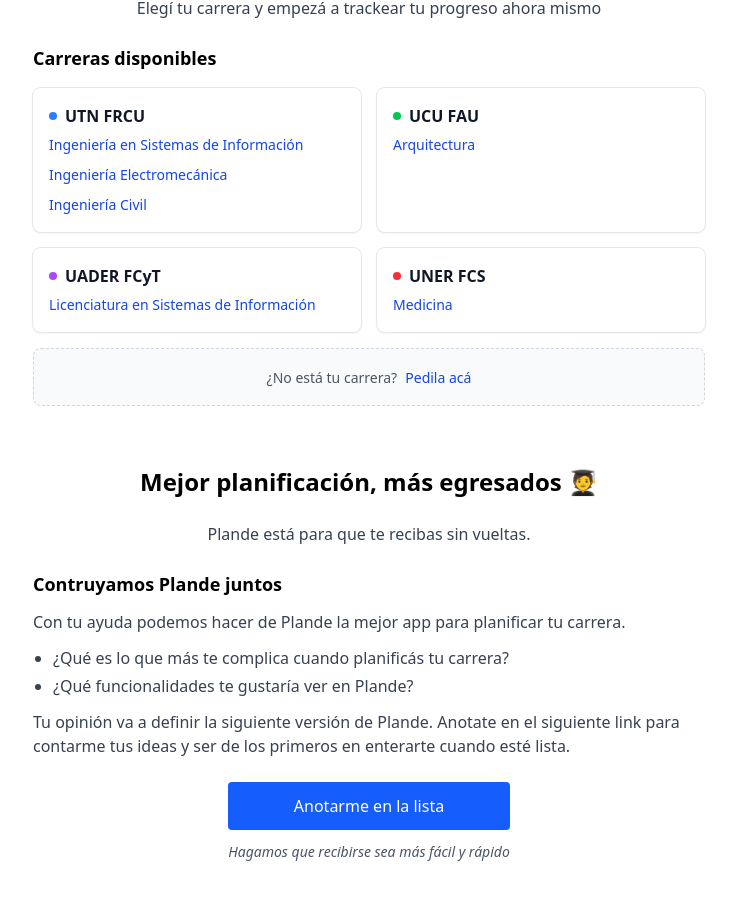
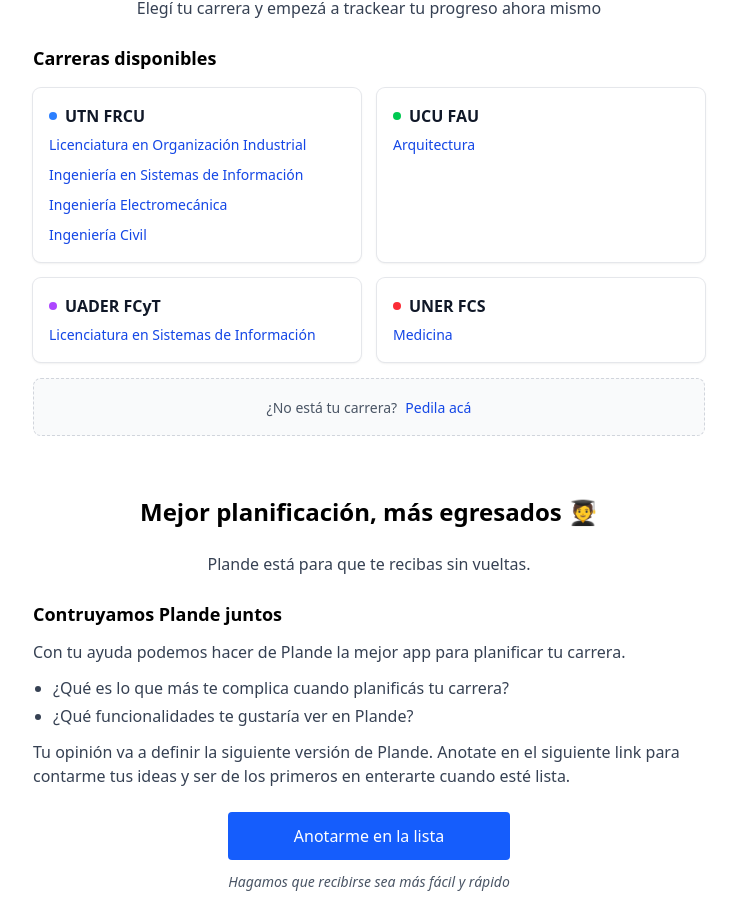
Before and after one commit to valentincostam/plande, a SvelteKit app: page / in a window 1280 px wide. Shown: the part 1994-2918 px from the top of the page, without its empty margins (271-1008 px from the left). Built offline with nearby package versions, Linux system fonts and the light colour scheme.

Commit message:
Add link for Licenciatura en Organización Industrial in +page.svelte. Enhanced course offerings for UTN FRCU program.

```diff
--- a/src/routes/+page.svelte
+++ b/src/routes/+page.svelte
@@ -164,6 +164,13 @@
 						<ul class="space-y-1.5">
 							<li>
 								<a
+									href="/utn-frcu-loi"
+									class="text-sm text-blue-700 transition-colors hover:text-blue-900"
+									>Licenciatura en Organización Industrial</a
+								>
+							</li>
+							<li>
+								<a
 									href="/utn-frcu-isi"
 									class="text-sm text-blue-700 transition-colors hover:text-blue-900"
 									>Ingeniería en Sistemas de Información</a
```
